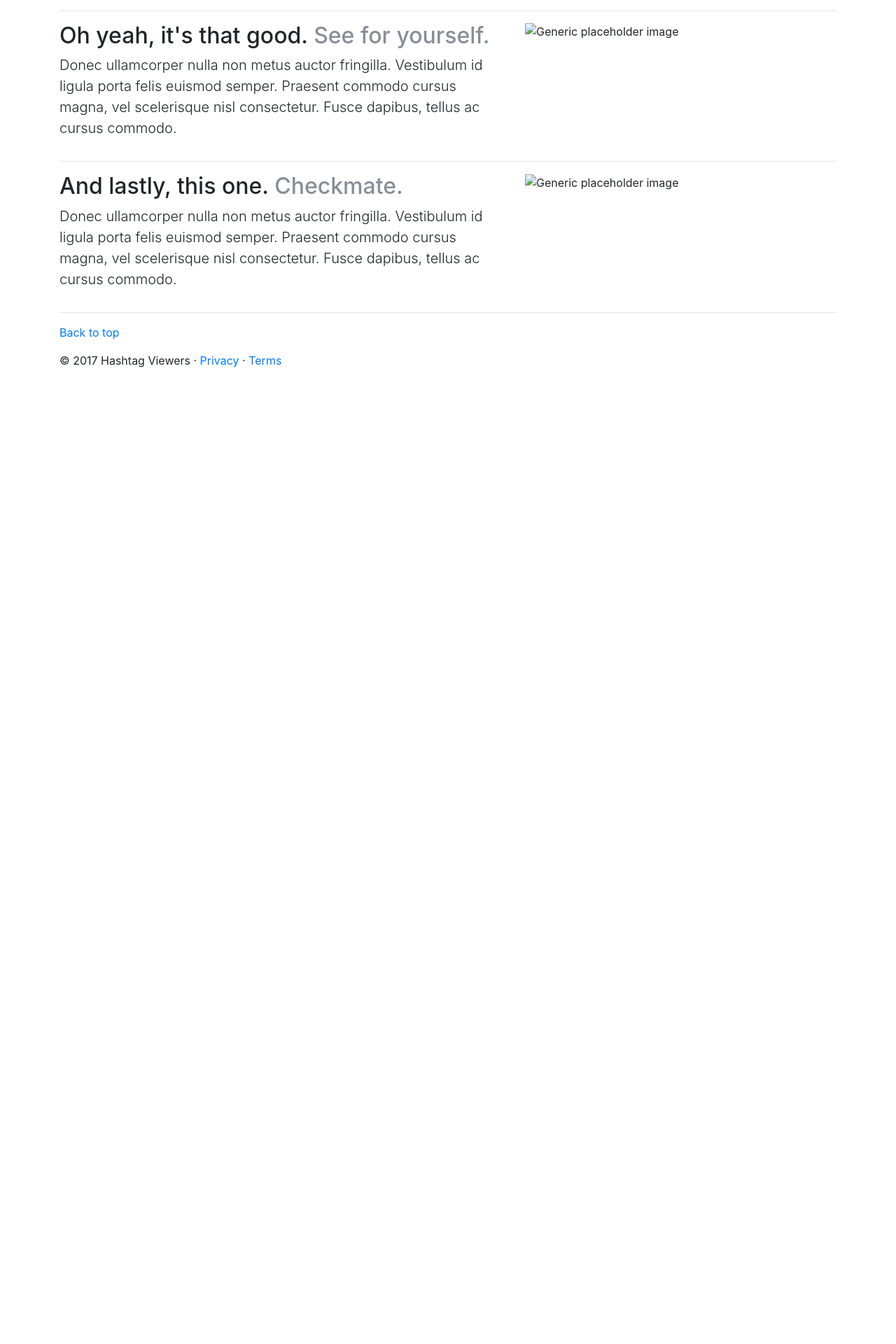
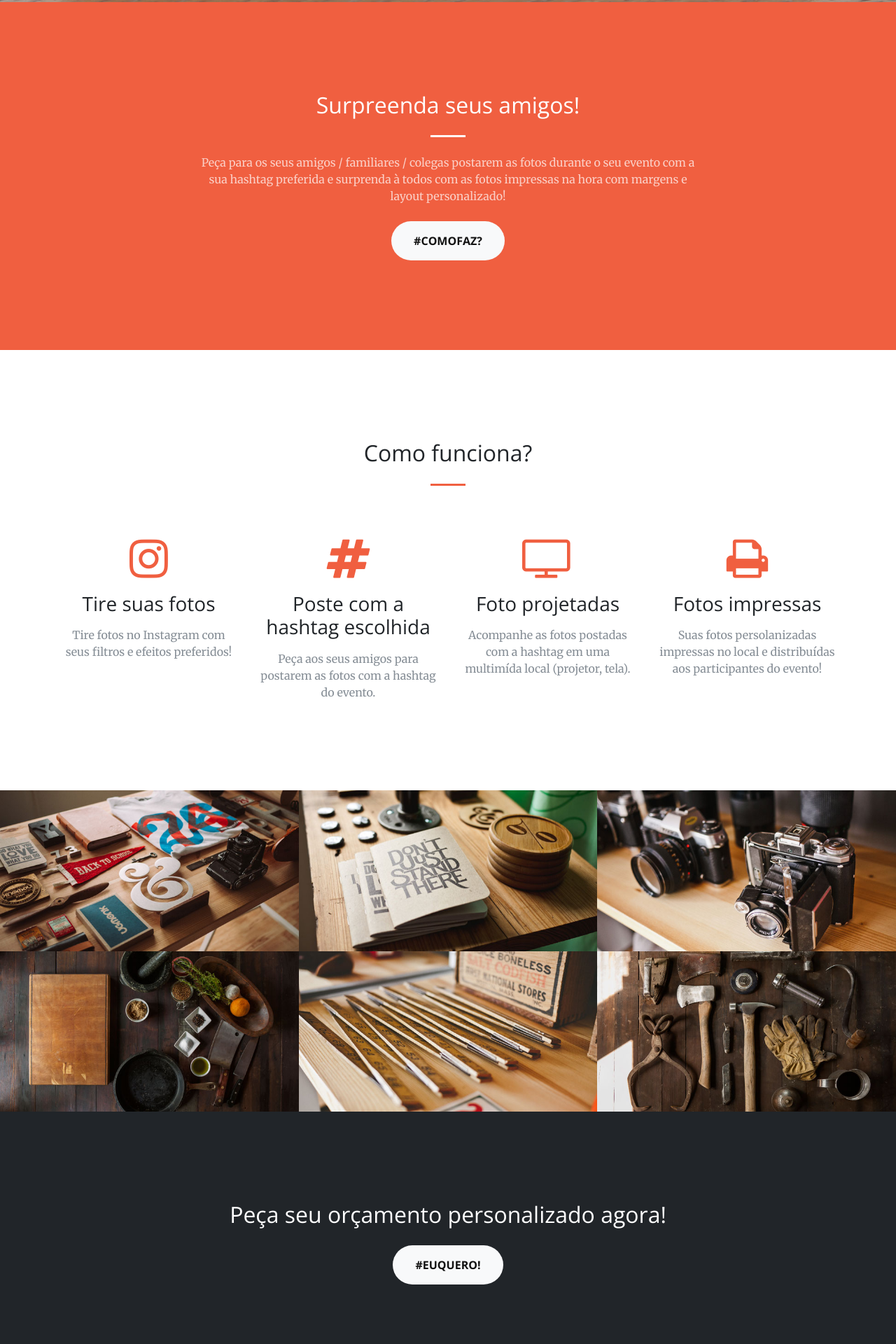
Before and after one commit to AdrianoChia/hashtag, a Django app: page / in a window 1280 px wide. Shown: the part 797-2717 px from the top of the page at 70% size. Before the commit the page ends 1322 px from the top, so only its background shows below. Run offline with Django 3.2, Linux system fonts and the light colour scheme; some libraries are stand-ins or nearby versions.

Commit message:
New index.html

```diff
--- a/django_project/templates/index.html
+++ b/django_project/templates/index.html
@@ -1,125 +1,278 @@
+{% load staticfiles %}
 <!DOCTYPE html>
 <html lang="en">
+
   <head>
+
     <meta charset="utf-8">
-    <meta http-equiv="X-UA-Compatible" content="IE=edge">
-    <meta name="viewport" content="width=device-width, initial-scale=1">
-    <!-- The above 3 meta tags *must* come first in the head; any other head content must come *after* these tags -->
+    <meta name="viewport" content="width=device-width, initial-scale=1, shrink-to-fit=no">
     <meta name="description" content="">
     <meta name="author" content="">
-    <link rel="icon" href="../../favicon.ico">
 
     <title>Hashtag Viewers</title>
+    <link rel="shortcut icon" href="static/hashtag.ico" type="image/x-icon"/>
 
     <!-- Bootstrap core CSS -->
-    <link rel="stylesheet" href="https://maxcdn.bootstrapcdn.com/bootstrap/4.0.0-beta.2/css/bootstrap.min.css" integrity="sha384-PsH8R72JQ3SOdhVi3uxftmaW6Vc51MKb0q5P2rRUpPvrszuE4W1povHYgTpBfshb" crossorigin="anonymous">
-    <script src="https://code.jquery.com/jquery-3.2.1.slim.min.js" integrity="sha384-KJ3o2DKtIkvYIK3UENzmM7KCkRr/rE9/Qpg6aAZGJwFDMVNA/GpGFF93hXpG5KkN" crossorigin="anonymous"></script>
-    <script src="https://cdnjs.cloudflare.com/ajax/libs/popper.js/1.12.3/umd/popper.min.js" integrity="sha384-vFJXuSJphROIrBnz7yo7oB41mKfc8JzQZiCq4NCceLEaO4IHwicKwpJf9c9IpFgh" crossorigin="anonymous"></script>
-    <script src="https://maxcdn.bootstrapcdn.com/bootstrap/4.0.0-beta.2/js/bootstrap.min.js" integrity="sha384-alpBpkh1PFOepccYVYDB4do5UnbKysX5WZXm3XxPqe5iKTfUKjNkCk9SaVuEZflJ" crossorigin="anonymous"></script>
+    <link href="static/vendor/bootstrap/css/bootstrap.min.css" rel="stylesheet">
+
+    <!-- Custom fonts for this template -->
+    <link href="static/vendor/font-awesome/css/font-awesome.min.css" rel="stylesheet" type="text/css">
+    <link href='https://fonts.googleapis.com/css?family=Open+Sans:300italic,400italic,600italic,700italic,800italic,400,300,600,700,800' rel='stylesheet' type='text/css'>
+    <link href='https://fonts.googleapis.com/css?family=Merriweather:400,300,300italic,400italic,700,700italic,900,900italic' rel='stylesheet' type='text/css'>
+
+    <!-- Plugin CSS -->
+    <link href="static/vendor/magnific-popup/magnific-popup.css" rel="stylesheet">
+
+    <!-- Custom styles for this template -->
+    <link href="static/css/creative.min.css" rel="stylesheet">
+
   </head>
-  <body>
-    <nav class="navbar navbar-toggleable-md navbar-light bg-faded">
-  <button class="navbar-toggler navbar-toggler-right" type="button" data-toggle="collapse" data-target="#navbarNav" aria-controls="navbarNav" aria-expanded="false" aria-label="Toggle navigation">
+
+  <body id="page-top">
+
+    <!-- Navigation -->
+    <nav class="navbar navbar-expand-lg navbar-light fixed-top" id="mainNav">
+      <div class="container">
+        <a class="navbar-brand js-scroll-trigger" href="#page-top">Hashtag Viewers</a>
+        <button class="navbar-toggler navbar-toggler-right" type="button" data-toggle="collapse" data-target="#navbarResponsive" aria-controls="navbarResponsive" aria-expanded="false" aria-label="Toggle navigation">
           <span class="navbar-toggler-icon"></span>
         </button>
-  <a class="navbar-brand" href="#">Navbar</a>
-  <div class="collapse navbar-collapse" id="navbarNav">
-    <ul class="navbar-nav">
-      <li class="nav-item active">
-        <a class="nav-link" href="#">Home <span class="sr-only">(current)</span></a>
+        <div class="collapse navbar-collapse" id="navbarResponsive">
+          <ul class="navbar-nav ml-auto">
+            <li class="nav-item">
+              <a class="nav-link js-scroll-trigger" href="#about">Saiba mais</a>
             </li>
             <li class="nav-item">
-        <a class="nav-link" href="#">Features</a>
+              <a class="nav-link js-scroll-trigger" href="#services">Serviços</a>
             </li>
             <li class="nav-item">
-        <a class="nav-link" href="#">Pricing</a>
+              <a class="nav-link js-scroll-trigger" href="#portfolio">Portfolio</a>
             </li>
             <li class="nav-item">
-        <a class="nav-link disabled" href="#">Disabled</a>
+              <a class="nav-link js-scroll-trigger" href="#contact">Contato</a>
             </li>
           </ul>
         </div>
+      </div>
     </nav>
 
-    <!-- Marketing messaging and featurettes
-    ================================================== -->
-    <!-- Wrap the rest of the page in another container to center all the content. -->
-
-    <div class="container marketing">
-
-      <!-- Three columns of text below the carousel -->
+    <header class="masthead text-center text-white d-flex">
+      <div class="container my-auto">
         <div class="row">
-        <div class="col-lg-4">
-          <img class="img-circle" src="https://i.imgur.com/BbDaFTK.jpg" alt="Generic placeholder image" width="140" height="140">
-          <h2>Tire fotos pelo Instagram!</h2>
-          <p>Tire fotos usando seus filtros e efeitos favoritos do Instagram.</p>
-          <p><a class="btn btn-default" href="#" role="button">View details &raquo;</a></p>
-        </div><!-- /.col-lg-4 -->
-        <div class="col-lg-4">
-          <img class="img-circle" src="https://i.imgur.com/1WuUeJs.jpg" alt="Generic placeholder image" width="140" height="140">
-          <h2>Poste suas fotos com a hashtag do evento!</h2>
-          <p>Coloque a hashtag do evento antes de compartilhar a sua foto, usando um perfil com acesso público.</p>
-          <p><a class="btn btn-default" href="#" role="button">View details &raquo;</a></p>
-        </div><!-- /.col-lg-4 -->
-        <div class="col-lg-4">
-          <img class="img-circle" src="https://i.imgur.com/CCQAUZV.jpg" alt="Generic placeholder image" width="140" height="140">
-          <h2>Colete suas fotos impressas!</h2>
-          <p>Retire suas fotos impressas no local com margens e efeitos personalizados para o seu evento!</p>
-          <p><a class="btn btn-default" href="" role="button">View details &raquo;</a></p>
-        </div><!-- /.col-lg-4 -->
-      </div><!-- /.row -->
-
-
-      <!-- START THE FEATURETTES -->
-
-      <hr class="featurette-divider">
-
-      <div class="row featurette">
-        <div class="col-md-7">
-          <h2 class="featurette-heading">Guarde lembranças do seu evento!<span class="text-muted">Incrível!</span></h2>
-          <p class="lead">Transforme aquele momento mágico em uma lembrança para todo o sempre!</p>
+          <div class="col-lg-10 mx-auto">
+            <h1 class="text-uppercase">
+              <strong>Suas fotos do Instagram impressas!</strong>
+            </h1>
+            <hr>
           </div>
-        <div class="col-md-5">
-          <img class="featurette-image img-responsive center-block" src="https://i.imgur.com/mjtbUAq.jpg" alt="Generic placeholder image" width="340" height="340">
+          <div class="col-lg-8 mx-auto">
+            <p class="text-faded mb-5">Transforme aquele momento mágico em uma lembrança para todo o sempre!</p>
+            <a class="btn btn-primary btn-xl js-scroll-trigger" href="#about">#Partiu!</a>
           </div>
         </div>
+      </div>
+    </header>
 
-      <hr class="featurette-divider">
-
-      <div class="row featurette">
-        <div class="col-md-7 col-md-push-5">
-          <h2 class="featurette-heading">Oh yeah, it's that good. <span class="text-muted">See for yourself.</span></h2>
-          <p class="lead">Donec ullamcorper nulla non metus auctor fringilla. Vestibulum id ligula porta felis euismod semper. Praesent commodo cursus magna, vel scelerisque nisl consectetur. Fusce dapibus, tellus ac cursus commodo.</p>
-        </div>
-        <div class="col-md-5 col-md-pull-7">
-          <img class="featurette-image img-responsive center-block" data-src="holder.js/500x500/auto" alt="Generic placeholder image">
+    <section class="bg-primary" id="about">
+      <div class="container">
+        <div class="row">
+          <div class="col-lg-8 mx-auto text-center">
+            <h2 class="section-heading text-white">Surpreenda seus amigos!</h2>
+            <hr class="light my-4">
+            <p class="text-faded mb-4">Peça para os seus amigos / familiares / colegas postarem as fotos durante o seu evento com a sua hashtag preferida e surprenda à todos com as fotos impressas na hora com margens e layout personalizado!</p>
+            <a class="btn btn-light btn-xl js-scroll-trigger" href="#services">#Comofaz?</a>
           </div>
         </div>
-
-      <hr class="featurette-divider">
-
-      <div class="row featurette">
-        <div class="col-md-7">
-          <h2 class="featurette-heading">And lastly, this one. <span class="text-muted">Checkmate.</span></h2>
-          <p class="lead">Donec ullamcorper nulla non metus auctor fringilla. Vestibulum id ligula porta felis euismod semper. Praesent commodo cursus magna, vel scelerisque nisl consectetur. Fusce dapibus, tellus ac cursus commodo.</p>
       </div>
-        <div class="col-md-5">
-          <img class="featurette-image img-responsive center-block" data-src="holder.js/500x500/auto" alt="Generic placeholder image">
+    </section>
+    <!--Colocar a sequência do processo (Tirar foto no insta, Postar com a hashtag, Imprimir)-->
+    <section id="services">
+      <div class="container">
+        <div class="row">
+          <div class="col-lg-12 text-center">
+            <h2 class="section-heading">Como funciona?</h2>
+            <hr class="my-4">
           </div>
         </div>
+      </div>
+      <div class="container">
+        <div class="row">
+          <div class="col-lg-3 col-md-6 text-center">
+            <div class="service-box mt-5 mx-auto">
+              <i class="fa fa-4x fa-instagram text-primary mb-3 sr-icons"></i>
+              <h3 class="mb-3">Tire suas fotos</h3>
+              <p class="text-muted mb-0">Tire fotos no Instagram com seus filtros e efeitos preferidos!</p>
+            </div>
+          </div>
+          <div class="col-lg-3 col-md-6 text-center">
+            <div class="service-box mt-5 mx-auto">
+              <i class="fa fa-4x fa-hashtag text-primary mb-3 sr-icons"></i>
+              <h3 class="mb-3">Poste com a hashtag escolhida </h3>
+              <p class="text-muted mb-0">Peça aos seus amigos para postarem as fotos com a hashtag do evento.</p>
+            </div>
+          </div>
+          <div class="col-lg-3 col-md-6 text-center">
+            <div class="service-box mt-5 mx-auto">
+              <i class="fa fa-4x fa-television text-primary mb-3 sr-icons"></i>
+              <h3 class="mb-3">Foto projetadas</h3>
+              <p class="text-muted mb-0">Acompanhe as fotos postadas com a hashtag em uma multimída local (projetor, tela).</p>
+            </div>
+          </div>
+          <div class="col-lg-3 col-md-6 text-center">
+            <div class="service-box mt-5 mx-auto">
+              <i class="fa fa-4x fa-print  text-primary mb-3 sr-icons"></i>
+              <h3 class="mb-3">Fotos impressas</h3>
+              <p class="text-muted mb-0">Suas fotos persolanizadas impressas no local e distribuídas aos participantes do evento!</p>
+            </div>
+          </div>
+        </div>
+      </div>
+    </section>
+    <!--Colocar as fotos das fotos e/ou de eventos-->
+    <section class="p-0" id="portfolio">
+      <div class="container-fluid p-0">
+        <div class="row no-gutters popup-gallery">
+          <div class="col-lg-4 col-sm-6">
+            <a class="portfolio-box" href="static/img/portfolio/fullsize/1.jpg">
+              <img class="img-fluid" src="static/img/portfolio/thumbnails/1.jpg" alt="">
+              <div class="portfolio-box-caption">
+                <div class="portfolio-box-caption-content">
+                  <div class="project-category text-faded">
+                    Category
+                  </div>
+                  <div class="project-name">
+                    Project Name
+                  </div>
+                </div>
+              </div>
+            </a>
+          </div>
+          <div class="col-lg-4 col-sm-6">
+            <a class="portfolio-box" href="static/img/portfolio/fullsize/2.jpg">
+              <img class="img-fluid" src="static/img/portfolio/thumbnails/2.jpg" alt="">
+              <div class="portfolio-box-caption">
+                <div class="portfolio-box-caption-content">
+                  <div class="project-category text-faded">
+                    Category
+                  </div>
+                  <div class="project-name">
+                    Project Name
+                  </div>
+                </div>
+              </div>
+            </a>
+          </div>
+          <div class="col-lg-4 col-sm-6">
+            <a class="portfolio-box" href="static/img/portfolio/fullsize/3.jpg">
+              <img class="img-fluid" src="static/img/portfolio/thumbnails/3.jpg" alt="">
+              <div class="portfolio-box-caption">
+                <div class="portfolio-box-caption-content">
+                  <div class="project-category text-faded">
+                    Category
+                  </div>
+                  <div class="project-name">
+                    Project Name
+                  </div>
+                </div>
+              </div>
+            </a>
+          </div>
+          <div class="col-lg-4 col-sm-6">
+            <a class="portfolio-box" href="static/img/portfolio/fullsize/4.jpg">
+              <img class="img-fluid" src="static/img/portfolio/thumbnails/4.jpg" alt="">
+              <div class="portfolio-box-caption">
+                <div class="portfolio-box-caption-content">
+                  <div class="project-category text-faded">
+                    Category
+                  </div>
+                  <div class="project-name">
+                    Project Name
+                  </div>
+                </div>
+              </div>
+            </a>
+          </div>
+          <div class="col-lg-4 col-sm-6">
+            <a class="portfolio-box" href="static/img/portfolio/fullsize/5.jpg">
+              <img class="img-fluid" src="static/img/portfolio/thumbnails/5.jpg" alt="">
+              <div class="portfolio-box-caption">
+                <div class="portfolio-box-caption-content">
+                  <div class="project-category text-faded">
+                    Category
+                  </div>
+                  <div class="project-name">
+                    Project Name
+                  </div>
+                </div>
+              </div>
+            </a>
+          </div>
+          <div class="col-lg-4 col-sm-6">
+            <a class="portfolio-box" href="static/img/portfolio/fullsize/6.jpg">
+              <img class="img-fluid" src="static/img/portfolio/thumbnails/6.jpg" alt="">
+              <div class="portfolio-box-caption">
+                <div class="portfolio-box-caption-content">
+                  <div class="project-category text-faded">
+                    Category
+                  </div>
+                  <div class="project-name">
+                    Project Name
+                  </div>
+                </div>
+              </div>
+            </a>
+          </div>
+        </div>
+      </div>
+    </section>
 
-      <hr class="featurette-divider">
+    <section class="bg-dark text-white">
+      <div class="container text-center">
+        <h2 class="mb-4">Peça seu orçamento personalizado agora!</h2>
+        <a class="btn btn-light btn-xl sr-button" href="#contact">#euquero!</a>
+      </div>
+    </section>
 
-      <!-- /END THE FEATURETTES -->
+    <section id="contact">
+      <div class="container">
+        <div class="row">
+          <div class="col-lg-8 mx-auto text-center">
+            <h2 class="section-heading">Fale conosco</h2>
+            <hr class="my-4">
+            <p class="mb-5">Dúvidas e orçamentos entre em contato!</p>
+          </div>
+        </div>
+        <div class="row">
+          <div class="col-lg-4 ml-auto text-center">
+            <i class="fa fa-phone fa-3x mb-3 sr-contact"></i>
+            <p>(41) 99129-88** / (41) 99517-17**</p>
+          </div>
+          <div class="col-lg-4 mr-auto text-center">
+            <i class="fa fa-envelope-o fa-3x mb-3 sr-contact"></i>
+            <p>
+              <a href="mailto:your-email@your-domain.com">contato@hashtagviewers.com</a>
+            </p>
+          </div>
+        </div>
+      </div>
+    </section>
 
+    <!-- Bootstrap core JavaScript -->
+    <script src="static/vendor/jquery/jquery.min.js"></script>
+    <script src="static/vendor/bootstrap/js/bootstrap.bundle.min.js"></script>
 
-      <!-- FOOTER -->
+    <!-- Plugin JavaScript -->
+    <script src="static/vendor/jquery-easing/jquery.easing.min.js"></script>
+    <script src="static/vendor/scrollreveal/scrollreveal.min.js"></script>
+    <script src="static/vendor/magnific-popup/jquery.magnific-popup.min.js"></script>
+
+    <!-- Custom scripts for this template -->
+    <script src="static/js/creative.min.js"></script>
          <footer>
-        <p class="pull-right"><a href="#">Back to top</a></p>
-        <p>&copy; 2017 Hashtag Viewers &middot; <a href="#">Privacy</a> &middot; <a href="#">Terms</a></p>
+        <p class="pull-right"><a class="btn btn-light btn-xl sr-button" href="#">#Início</a></p>
+        <p> &copy; 2017 Hashtag Viewers</p>
       </footer>
 
-    </div><!-- /.container -->
+  </body>
 
-  </body>
 </html>
```
Lines whose indentation alone changed are shown as unchanged.
